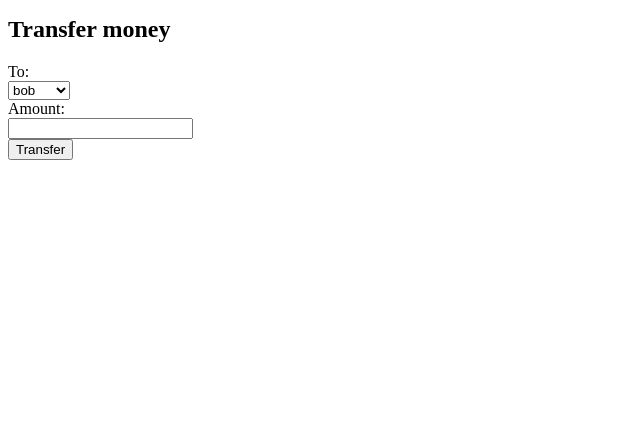
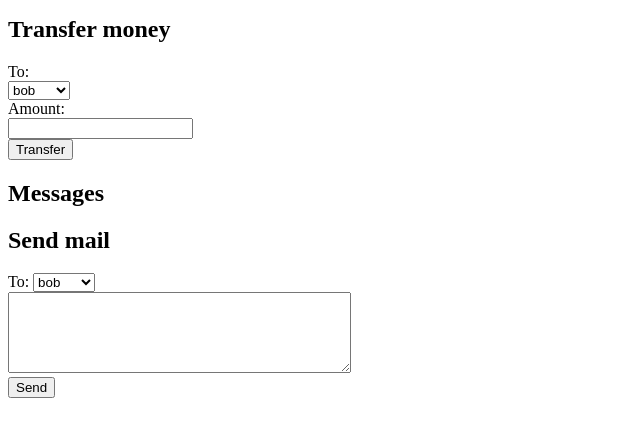
Before and after one commit to TuomasVaara/CS-project, a Django app: page / in a window 1280 px wide. Shown: the part 151-588 px from the top of the page, without its empty margins (0-640 px from the left). Run offline with Django 3.2, Linux system fonts and the light colour scheme; a user stored in the database is signed in; data comes from the database, SQL or seed files in the repository; both versions use the stored data as it was after the commit.

Commit message:
Added messaging

```diff
--- a/src/pages/models.py
+++ b/src/pages/models.py
@@ -7,3 +7,8 @@ from django.contrib.auth.models import User
 class Account(models.Model):
 	user = models.OneToOneField(User, on_delete=models.CASCADE)
 	balance = models.IntegerField()
+
+class Mail(models.Model):
+	source = models.ForeignKey(User, on_delete=models.CASCADE, related_name='source')
+	target = models.ForeignKey(User, on_delete=models.CASCADE, related_name='target')
+	content = models.TextField()
--- a/src/pages/templates/pages/index.html
+++ b/src/pages/templates/pages/index.html
@@ -36,9 +36,37 @@
             <input type="number" name="amount"/><br/>
 
             <input type="submit" value="Transfer"/>
+
+
         </form>
+
+        <h2>Messages</h2>
+
+		{% for mail in mails %}
+
+		<i>From {{mail.source.username}} to {{mail.target.username}}</i></br>
+		{{mail.content|safe}}
+		</br>
+		</br>
+
+		{% endfor %}
+
+
+        <h2>Send mail</h2>
+
+        <form action='mail/' method="POST" enctype="multipart/form-data">
+            {% csrf_token %}
+            To:
+            <select name="to">
+            {% for account in accounts %}
+                <option value="{{account.user.username}}">{{account.user.username}}</option>
+            {% endfor %}
+            </select><br/>
+
+			<textarea name="content" cols="40" rows="5"></textarea><br/>
+            <input type="submit" value="Send"/>
+        </form>
+
     </body>
 
-
-    </body>
 </html>
--- a/src/pages/urls.py
+++ b/src/pages/urls.py
@@ -1,8 +1,9 @@
 from django.urls import path
 
-from .views import homePageView, transferView
+from .views import homePageView, transferView, mailView
 
 urlpatterns = [
     path('', homePageView, name='home'),
     path('transfer/', transferView, name='transfer'),
+    path('mail/', mailView, name='mail'),
 ]
--- a/src/pages/views.py
+++ b/src/pages/views.py
@@ -4,7 +4,9 @@ from django.shortcuts import render, redirect
 from django.views.decorators.csrf import csrf_exempt
 from django.contrib.auth.models import User
 from django.db import transaction
+from django.db.models import Q
 from .models import Account
+from .models import Mail
 
 def transfer(sender, receiver, amount):
 	with transaction.atomic():
@@ -21,6 +23,8 @@ def transfer(sender, receiver, amount):
 	acc1.save()
 	acc2.save()
 
+
+
 @login_required
 #Tänne muutettiin POST -> GET
 # JES NYT KAVERIT VOIDAAN RYÖSTÄÄ!!!
@@ -30,11 +34,17 @@ def transferView(request):
 		to = User.objects.get(username=request.GET.get('to'))
 		amount = int(request.GET.get('amount'))
 		transfer(sender,to,amount)
+
 	return redirect('/')
 
-
+@login_required
+def mailView(request):
+	target = User.objects.get(username=request.POST.get('to'))
+	Mail.objects.create(source=request.user, target=target, content=request.POST.get('content'))
+	return redirect('/')
 
 @login_required
 def homePageView(request):
 	accounts = Account.objects.exclude(user_id=request.user.id)
-	return render(request, 'pages/index.html', {'accounts': accounts})
+	mails = Mail.objects.filter(Q(source=request.user) |Q(target=request.user))
+	return render(request, 'pages/index.html', {'mails': mails, 'accounts': accounts})
```
Also changed, not shown: src/db.sqlite3, src/pages/migrations/0002_mail.py (added).
